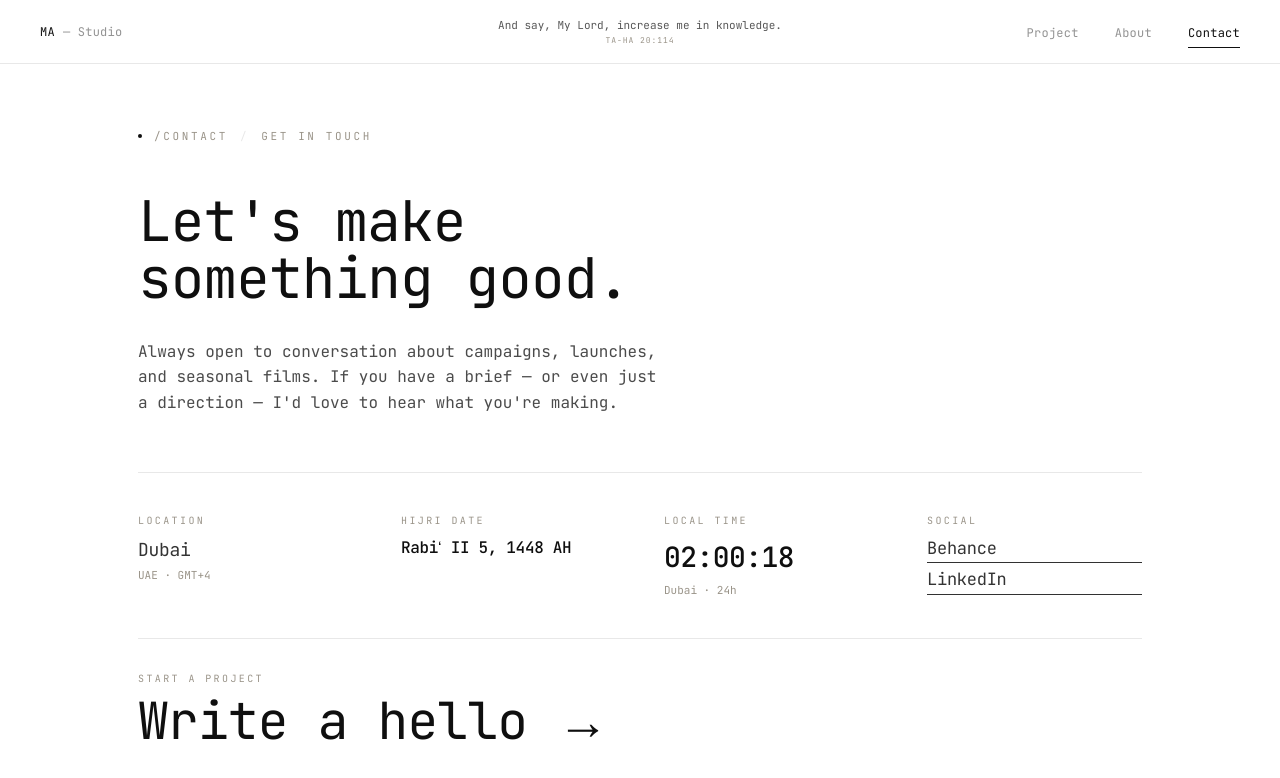
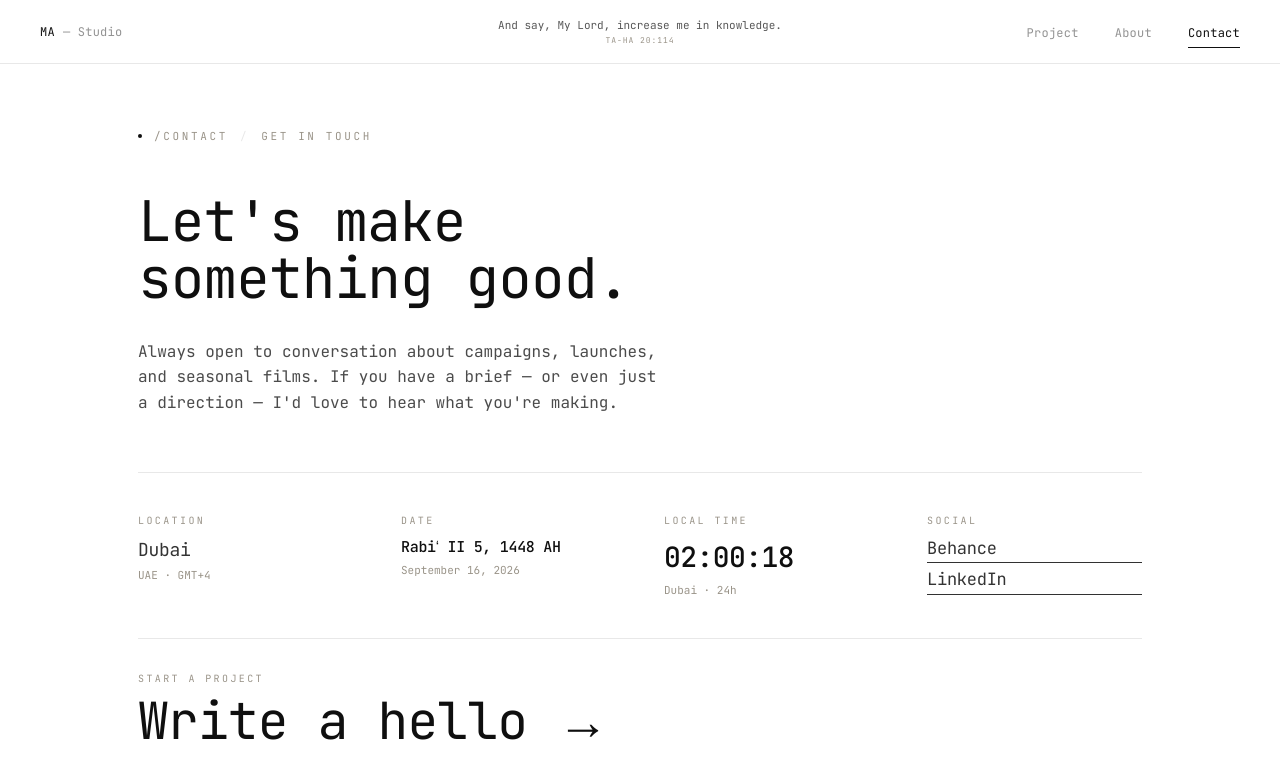
Before and after one commit to themorshedalam/themorshedportfolio, a Next.js app: page / in a window 1280 px wide. Both pictures are taken after a click on the button "Contact". Shown: the top 778 px of the page. Built offline with nearby package versions, Linux system fonts and the light colour scheme.

Commit message:
Date column: DATE label + Hijri date + Gregorian date below

```diff
--- a/src/components/portfolio/contact-view.tsx
+++ b/src/components/portfolio/contact-view.tsx
@@ -7,6 +7,7 @@ import { profile } from "@/lib/projects";
 export function ContactView() {
   const [time, setTime] = useState("");
   const [hijriDate, setHijriDate] = useState("");
+  const [gregorianDate, setGregorianDate] = useState("");
 
   useEffect(() => {
     const update = () => {
@@ -20,7 +21,7 @@ export function ContactView() {
       }).format(now);
       setTime(dubaiTime);
 
-      // Hijri date
+      // Hijri date + Gregorian date
       try {
         const hijri = new Intl.DateTimeFormat("en-US", {
           timeZone: "Asia/Dubai",
@@ -29,9 +30,17 @@ export function ContactView() {
           year: "numeric",
           calendar: "islamic",
         }).format(now);
+        const gregorian = new Intl.DateTimeFormat("en-US", {
+          timeZone: "Asia/Dubai",
+          day: "numeric",
+          month: "long",
+          year: "numeric",
+        }).format(now);
         setHijriDate(hijri);
+        setGregorianDate(gregorian);
       } catch {
         setHijriDate("");
+        setGregorianDate("");
       }
     };
     update();
@@ -97,10 +106,13 @@ export function ContactView() {
           </div>
           <div>
             <div className="font-mono-label mb-2 text-[10px] uppercase tracking-[0.24em] text-[var(--meta)]">
-              Hijri Date
+              Date
             </div>
-            <div className="font-mono-display text-[16px] text-foreground">
+            <div className="font-mono-display text-[15px] text-foreground">
               {hijriDate}
+            </div>
+            <div className="font-mono-label mt-1 text-[11px] text-[var(--meta)]">
+              {gregorianDate}
             </div>
           </div>
           <div>
```
